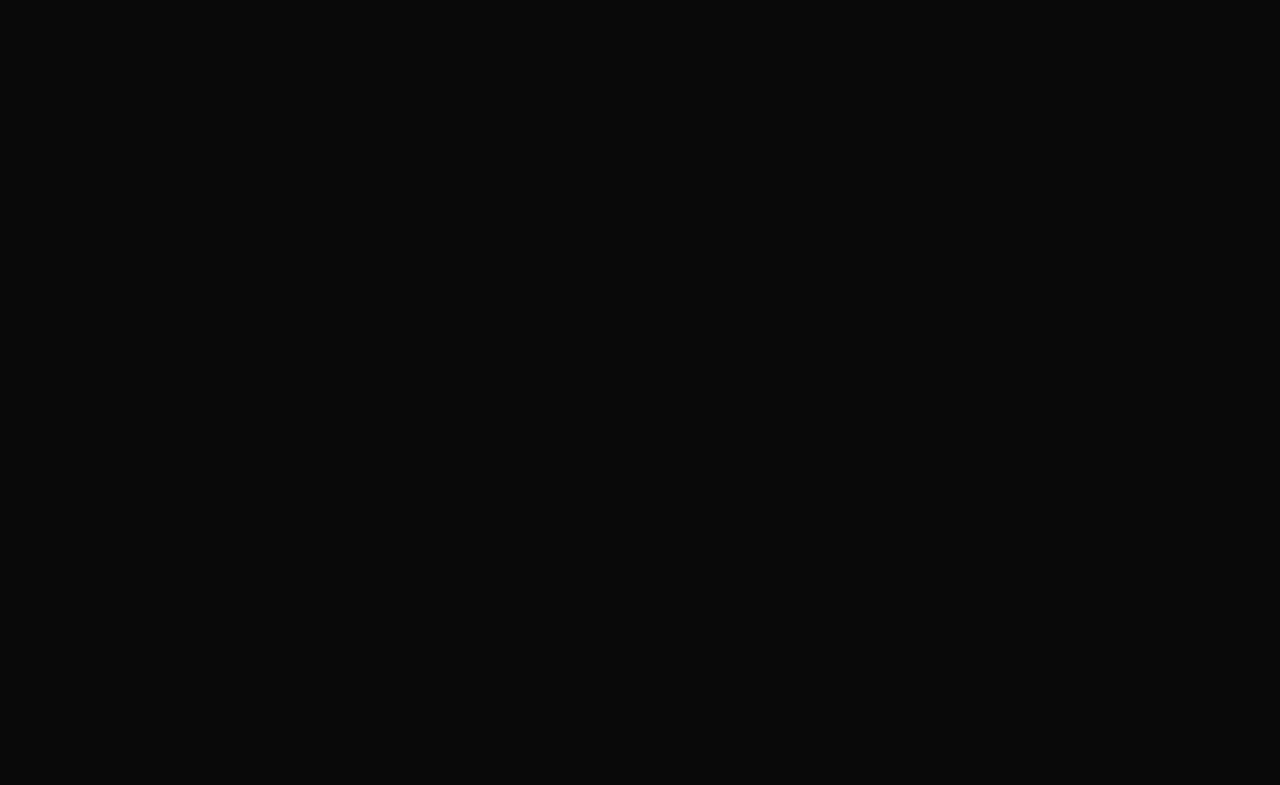
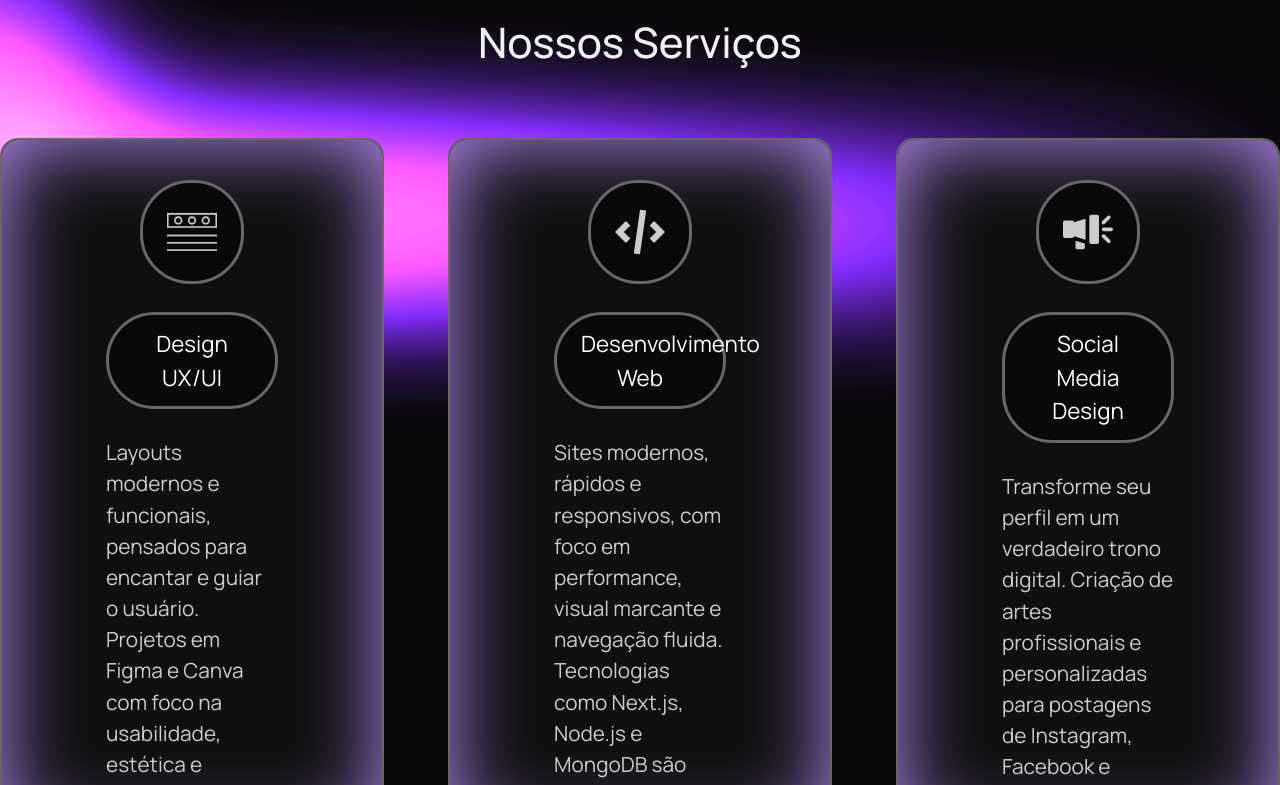
Before and after one commit to OBitencourt/reino_web, a Next.js app: page / in a window 1280 px wide. Shown: the part 1060-1845 px from the top of the page. Before the commit the page ends 882 px from the top, so only its background shows below. Built offline with nearby package versions, Linux system fonts and the light colour scheme.

Commit message:
feat: adding initial services structure

```diff
--- a/app/globals.css
+++ b/app/globals.css
@@ -7,6 +7,7 @@
   --border: #676767;
   --text-color: #f1f1f1;
   --dark-text: #999999;
+  --card: #0f0f0f;
 }
 
 
--- a/app/page.tsx
+++ b/app/page.tsx
@@ -2,6 +2,7 @@
 
 import Header from "@/src/components/Header";
 import Home from "@/src/sections/Home";
+import Services from "@/src/sections/Services";
 
 
 const Page = () => {
@@ -10,6 +11,7 @@ const Page = () => {
     <>
       <Header />
       <Home />
+      <Services />
     </>
   )
 }
--- /dev/null
+++ b/src/sections/Services/index.tsx
@@ -0,0 +1,85 @@
+import Container from "@/src/style"
+import { Card, CardsWrapper, Chip, Circle, Info, Title } from "./style"
+import Image from "next/image"
+
+const Services = () => {
+    return (
+        <>
+            <section id="services" style={{height: "100dvh",  position: 'relative'}}>
+                <Container>
+                    <Title>
+                        Nossos Serviços
+                    </Title>
+                    <Image
+                        src="/images/light-services.svg"
+                        alt="light-services"
+                        width={2500}
+                        height={10}
+                        style={{
+                            height: 'auto',
+                            position: 'absolute',
+                            left: '0',
+                            top: '0',
+                            zIndex: -1
+                        }}
+                    />
+                    <CardsWrapper>
+                        <Card>
+                            <Circle>
+                                <Image
+                                    alt="UX/UI"
+                                    src="/images/wireframe-icon.svg"
+                                    width={50}
+                                    height={50}
+                                />
+                            </Circle>
+                            <Chip>
+                                Design UX/UI
+
+                            </Chip>
+                            <Info>
+                                Layouts modernos e funcionais, pensados para encantar e guiar o usuário. Projetos em Figma e Canva com foco na usabilidade, estética e identidade visual única, para o seu site.
+                            </Info>
+                        </Card>
+                        <Card>
+                            <Circle>
+                                <Image
+                                    alt="UX/UI"
+                                    src="/images/code-icon.svg"
+                                    width={50}
+                                    height={50}
+                                />
+                            </Circle>
+                            <Chip>
+                                Desenvolvimento Web
+                            </Chip>
+                            <Info>
+                                Sites modernos, rápidos e responsivos, com foco em performance, visual marcante e navegação fluida. Tecnologias como Next.js, Node.js e MongoDB são utilizadas conforme a necessidade de cada projeto.
+                            </Info>
+                        </Card>
+                        <Card>
+                            <Circle>
+                                <Image
+                                    alt="UX/UI"
+                                    src="/images/megaphone-icon.svg"
+                                    width={50}
+                                    height={50}
+                                />
+                            </Circle>
+                            <Chip>
+                                Social Media Design
+
+                            </Chip>
+                            <Info>
+                                Transforme seu perfil em um verdadeiro trono digital. Criação de artes profissionais e personalizadas para postagens de Instagram, Facebook e outras redes, com foco em identidade visual, engajamento e comunicação clara com seu público.
+                            </Info>
+                        </Card>
+                    </CardsWrapper>
+                </Container>
+            </section>
+        </>
+    )
+}
+
+
+export default Services
--- /dev/null
+++ b/src/sections/Services/style.ts
@@ -0,0 +1,58 @@
+import styled from "styled-components";
+
+export const Title = styled.h2`
+    color: var(--text-color);
+    text-align: center;
+    font-size: 42px;
+    font-weight: 500;
+    padding-top: 200px;
+    z-index: 1;
+    margin-bottom: 64px;
+`
+
+export const CardsWrapper = styled.div`
+    display: flex;
+    justify-content: space-between;
+`
+
+export const Card = styled.div`
+    width: 30%;
+    height: 700px;
+    background-color: var(--card);
+    border-radius: 18px;
+    border: 2.5px solid var(--border);
+    box-shadow: inset 0px 0px 82px var(--cs);
+    display: flex;
+    flex-direction: column;
+    align-items: center;
+    padding: 40px 104px;
+`
+
+export const Circle = styled.div`
+    background-color: var(--background);
+    padding: 24px;
+    border-radius: 50px;
+    border: 3px solid var(--border);
+    margin-bottom: 28px;
+
+`
+
+export const Chip = styled.div`
+    color: #FFFFFF;
+    font-size: 1.4rem;
+    background-color: var(--background);
+    color: #ffffff;
+    border: 3px solid var(--border);
+    border-radius: 50px;
+    width: 100%;
+    padding: 12px 24px;
+    text-align: center;
+    margin-bottom: 28px;
+`
+
+export const Info = styled.p`
+    color: #CCCCCC;
+    font-size: 1.3rem;
+
+
+`
```
